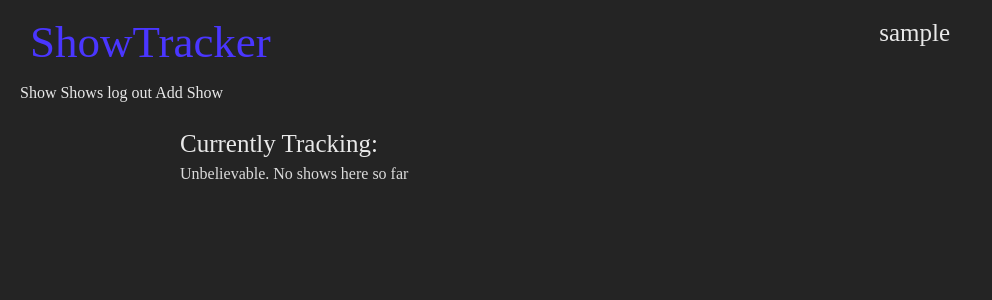
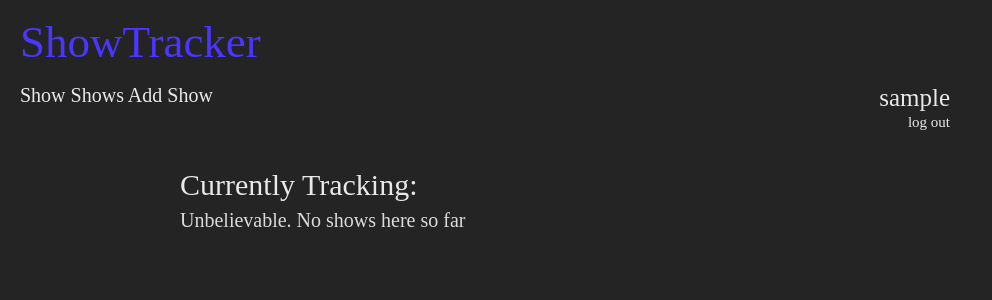
Before and after one commit to Dostoy320/ShowTracker, a Flask app: page / in a window 1280 px wide. Shown: the top 300 px of the page, without its empty margins (0-992 px from the left). Run offline with Flask 2, Linux system fonts and the light colour scheme; the visitor is signed in with stand-in values (Sample User, id 1); data that the repository does not hold is empty; some libraries are stand-ins or nearby versions.

```diff
--- a/showtracker/static/css/st_style/sass/style.scss
+++ b/showtracker/static/css/st_style/sass/style.scss
@@ -58,6 +58,7 @@ $ninesixty-columns: 12;
 body {
     background-color: $background-base;
     color: $base_text;
+    font-size: 20px;
 }
 
 #container {
@@ -71,6 +72,7 @@ body {
         border: $border_all;
         #persistent_logo {
             @include grid(4);
+            @include alpha;
             a {
                 text-decoration: none;
                 color: $base_color;         }
@@ -86,6 +88,9 @@ body {
             border: $border_all;
             float: right;
             text-align: right;
+            a {
+                font-size: 15px;
+            }
         }
     }
     /* End header */
@@ -96,6 +101,9 @@ body {
         float: left;
         margin-top: 30px;
         //height: 300px;
+        h3 {
+            font-size: 30px;
+        }
         #welcome {
             width: 100%;
             padding: 10px;
@@ -119,7 +127,7 @@ body {
         #show_detail {
             margin-top: 15px;
             margin-bottom: 10px;
-            padding: 5px;
+            //padding: 5px;
             line-height: 25px;
             @include border-radius(5px);
         }
@@ -207,6 +215,10 @@ body {
         @include clearfix;
         header {
             @include grid(6);
+            #persistent_logo {
+                @include grid(5);
+                @include alpha;
+            }
         }
         #main-content {
             @include grid(6);
@@ -235,7 +247,8 @@ body {
         header {
             @include grid(12);
             #persistent_logo {
-                @include grid(8);
+                @include grid(10);
+                @include alpha;
             }
         }
         #main-content {
--- a/showtracker/static/css/st_style/stylesheets/style.css
+++ b/showtracker/static/css/st_style/stylesheets/style.css
@@ -1,4 +1,4 @@
-/* line 17, ../../../../../../.rvm/gems/ruby-2.0.0-p353/gems/compass-0.12.2/frameworks/compass/stylesheets/compass/reset/_utilities.scss */
+/* line 17, ../../../../../../../../var/lib/gems/1.9.1/gems/compass-0.12.2/frameworks/compass/stylesheets/compass/reset/_utilities.scss */
 html, body, div, span, applet, object, iframe,
 h1, h2, h3, h4, h5, h6, p, blockquote, pre,
 a, abbr, acronym, address, big, cite, code,
@@ -20,45 +20,45 @@ time, mark, audio, video {
   vertical-align: baseline;
 }
 
-/* line 22, ../../../../../../.rvm/gems/ruby-2.0.0-p353/gems/compass-0.12.2/frameworks/compass/stylesheets/compass/reset/_utilities.scss */
+/* line 22, ../../../../../../../../var/lib/gems/1.9.1/gems/compass-0.12.2/frameworks/compass/stylesheets/compass/reset/_utilities.scss */
 html {
   line-height: 1;
 }
 
-/* line 24, ../../../../../../.rvm/gems/ruby-2.0.0-p353/gems/compass-0.12.2/frameworks/compass/stylesheets/compass/reset/_utilities.scss */
+/* line 24, ../../../../../../../../var/lib/gems/1.9.1/gems/compass-0.12.2/frameworks/compass/stylesheets/compass/reset/_utilities.scss */
 ol, ul {
   list-style: none;
 }
 
-/* line 26, ../../../../../../.rvm/gems/ruby-2.0.0-p353/gems/compass-0.12.2/frameworks/compass/stylesheets/compass/reset/_utilities.scss */
+/* line 26, ../../../../../../../../var/lib/gems/1.9.1/gems/compass-0.12.2/frameworks/compass/stylesheets/compass/reset/_utilities.scss */
 table {
   border-collapse: collapse;
   border-spacing: 0;
 }
 
-/* line 28, ../../../../../../.rvm/gems/ruby-2.0.0-p353/gems/compass-0.12.2/frameworks/compass/stylesheets/compass/reset/_utilities.scss */
+/* line 28, ../../../../../../../../var/lib/gems/1.9.1/gems/compass-0.12.2/frameworks/compass/stylesheets/compass/reset/_utilities.scss */
 caption, th, td {
   text-align: left;
   font-weight: normal;
   vertical-align: middle;
 }
 
-/* line 30, ../../../../../../.rvm/gems/ruby-2.0.0-p353/gems/compass-0.12.2/frameworks/compass/stylesheets/compass/reset/_utilities.scss */
+/* line 30, ../../../../../../../../var/lib/gems/1.9.1/gems/compass-0.12.2/frameworks/compass/stylesheets/compass/reset/_utilities.scss */
 q, blockquote {
   quotes: none;
 }
-/* line 103, ../../../../../../.rvm/gems/ruby-2.0.0-p353/gems/compass-0.12.2/frameworks/compass/stylesheets/compass/reset/_utilities.scss */
+/* line 103, ../../../../../../../../var/lib/gems/1.9.1/gems/compass-0.12.2/frameworks/compass/stylesheets/compass/reset/_utilities.scss */
 q:before, q:after, blockquote:before, blockquote:after {
   content: "";
   content: none;
 }
 
-/* line 32, ../../../../../../.rvm/gems/ruby-2.0.0-p353/gems/compass-0.12.2/frameworks/compass/stylesheets/compass/reset/_utilities.scss */
+/* line 32, ../../../../../../../../var/lib/gems/1.9.1/gems/compass-0.12.2/frameworks/compass/stylesheets/compass/reset/_utilities.scss */
 a img {
   border: none;
 }
 
-/* line 116, ../../../../../../.rvm/gems/ruby-2.0.0-p353/gems/compass-0.12.2/frameworks/compass/stylesheets/compass/reset/_utilities.scss */
+/* line 116, ../../../../../../../../var/lib/gems/1.9.1/gems/compass-0.12.2/frameworks/compass/stylesheets/compass/reset/_utilities.scss */
 article, aside, details, figcaption, figure, footer, header, hgroup, menu, nav, section, summary {
   display: block;
 }
@@ -105,9 +105,10 @@ a:hover {
 body {
   background-color: #242424;
   color: #dbdbdb;
+  font-size: 20px;
 }
 
-/* line 63, ../sass/style.scss */
+/* line 64, ../sass/style.scss */
 #container {
   display: inline;
   float: left;
@@ -120,7 +121,7 @@ body {
   border: 0px solid blue;
   /* End header */
 }
-/* line 68, ../sass/style.scss */
+/* line 69, ../sass/style.scss */
 #container header {
   display: inline;
   float: left;
@@ -130,20 +131,21 @@ body {
   margin-left: 0;
   border: 0px solid blue;
 }
-/* line 72, ../sass/style.scss */
+/* line 73, ../sass/style.scss */
 #container header #persistent_logo {
   display: inline;
   float: left;
   margin-left: 10px;
   margin-right: 10px;
   width: 300px;
+  margin-left: 0;
 }
-/* line 74, ../sass/style.scss */
+/* line 76, ../sass/style.scss */
 #container header #persistent_logo a {
   text-decoration: none;
   color: #4a36ff;
 }
-/* line 78, ../sass/style.scss */
+/* line 80, ../sass/style.scss */
 #container header #meta-nav {
   display: inline;
   float: left;
@@ -153,7 +155,7 @@ body {
   margin-left: 0;
   border: 0px solid blue;
 }
-/* line 83, ../sass/style.scss */
+/* line 85, ../sass/style.scss */
 #container header #user {
   display: inline;
   float: left;
@@ -165,7 +167,11 @@ body {
   float: right;
   text-align: right;
 }
-/* line 92, ../sass/style.scss */
+/* line 91, ../sass/style.scss */
+#container header #user a {
+  font-size: 15px;
+}
+/* line 97, ../sass/style.scss */
 #container #main-content {
   overflow: hidden;
   *zoom: 1;
@@ -174,7 +180,11 @@ body {
   float: left;
   margin-top: 30px;
 }
-/* line 99, ../sass/style.scss */
+/* line 104, ../sass/style.scss */
+#container #main-content h3 {
+  font-size: 30px;
+}
+/* line 107, ../sass/style.scss */
 #container #main-content #welcome {
   width: 100%;
   padding: 10px;
@@ -186,28 +196,27 @@ body {
   border-radius: 5px;
   border: 0px solid blue;
 }
-/* line 106, ../sass/style.scss */
+/* line 114, ../sass/style.scss */
 #container #main-content #shows {
   margin-top: 10px;
 }
-/* line 108, ../sass/style.scss */
+/* line 116, ../sass/style.scss */
 #container #main-content #shows li {
   margin-bottom: 3px;
 }
-/* line 110, ../sass/style.scss */
+/* line 118, ../sass/style.scss */
 #container #main-content #shows li a {
   text-decoration: none;
   color: #bfbfbf;
 }
-/* line 114, ../sass/style.scss */
+/* line 122, ../sass/style.scss */
 #container #main-content #shows li a:hover {
   color: #404040;
 }
-/* line 119, ../sass/style.scss */
+/* line 127, ../sass/style.scss */
 #container #main-content #show_detail {
   margin-top: 15px;
   margin-bottom: 10px;
-  padding: 5px;
   line-height: 25px;
   -webkit-border-radius: 5px;
   -moz-border-radius: 5px;
@@ -215,38 +224,38 @@ body {
   -o-border-radius: 5px;
   border-radius: 5px;
 }
-/* line 127, ../sass/style.scss */
+/* line 135, ../sass/style.scss */
 #container #main-content #search_results p {
   margin: 10px 0 10px 0;
 }
-/* line 131, ../sass/style.scss */
+/* line 139, ../sass/style.scss */
 #container #main-content #search_results ul li {
   margin-bottom: 5px;
 }
-/* line 136, ../sass/style.scss */
+/* line 144, ../sass/style.scss */
 #container #main-content #show_submit {
   margin-bottom: 10px;
 }
-/* line 139, ../sass/style.scss */
+/* line 147, ../sass/style.scss */
 #container #main-content #show_focus {
   overflow: hidden;
   *zoom: 1;
   text-align: center;
 }
-/* line 142, ../sass/style.scss */
+/* line 150, ../sass/style.scss */
 #container #main-content #show_focus h2 {
   font-size: 1.9em;
 }
-/* line 146, ../sass/style.scss */
+/* line 154, ../sass/style.scss */
 #container #main-content #season_list:nth-child(1) {
   border-radius: 5px;
   background-color: red;
 }
-/* line 150, ../sass/style.scss */
+/* line 158, ../sass/style.scss */
 #container #main-content #season_list {
   margin-bottom: 10px;
 }
-/* line 152, ../sass/style.scss */
+/* line 160, ../sass/style.scss */
 #container #main-content #season_list .season_select {
   margin: 0 0 5px 0;
   padding: 5px 0 5px 0;
@@ -256,13 +265,13 @@ body {
   cursor: pointer;
   text-align: center;
 }
-/* line 160, ../sass/style.scss */
+/* line 168, ../sass/style.scss */
 #container #main-content #season_list .season_select #episodes li {
   margin-bottom: 3px;
   background-color: #bdbdbd;
   color: #404040;
 }
-/* line 164, ../sass/style.scss */
+/* line 172, ../sass/style.scss */
 #container #main-content #season_list .season_select #episodes li div[class*='watched_'] {
   display: -moz-inline-stack;
   display: inline-block;
@@ -272,7 +281,7 @@ body {
   *display: inline;
   width: 80%;
 }
-/* line 167, ../sass/style.scss */
+/* line 175, ../sass/style.scss */
 #container #main-content #season_list .season_select #episodes li div[class*='watched_'] #overview {
   margin: 5px 0 10px 0;
   font-size: 20px;
@@ -280,7 +289,7 @@ body {
   text-align: left;
   line-height: 25px;
 }
-/* line 175, ../sass/style.scss */
+/* line 183, ../sass/style.scss */
 #container #main-content #season_list .season_select #episodes li .update_ep_status {
   display: -moz-inline-stack;
   display: inline-block;
@@ -290,15 +299,15 @@ body {
   *display: inline;
   width: 15%;
 }
-/* line 180, ../sass/style.scss */
+/* line 188, ../sass/style.scss */
 #container #main-content #season_list .season_select .watched_false {
   text-decoration: none;
 }
-/* line 183, ../sass/style.scss */
+/* line 191, ../sass/style.scss */
 #container #main-content #season_list .season_select .watched_true {
   color: rgba(0, 0, 0, 0.3);
 }
-/* line 187, ../sass/style.scss */
+/* line 195, ../sass/style.scss */
 #container #main-content #season_list .season_select:nth-child(1) {
   -moz-border-radius-topleft: 5px;
   -webkit-border-top-left-radius: 5px;
@@ -307,7 +316,7 @@ body {
   -webkit-border-top-right-radius: 5px;
   border-top-right-radius: 5px;
 }
-/* line 190, ../sass/style.scss */
+/* line 198, ../sass/style.scss */
 #container #main-content #season_list .season_select:last-child {
   -moz-border-radius-bottomleft: 5px;
   -webkit-border-bottom-left-radius: 5px;
@@ -316,7 +325,7 @@ body {
   -webkit-border-bottom-right-radius: 5px;
   border-bottom-right-radius: 5px;
 }
-/* line 195, ../sass/style.scss */
+/* line 203, ../sass/style.scss */
 #container #main-content form[name='login'] label {
   display: inline;
   float: left;
@@ -327,7 +336,7 @@ body {
 
 /* End container */
 @media only screen and (min-width: 480px) {
-  /* line 205, ../sass/style.scss */
+  /* line 213, ../sass/style.scss */
   #container {
     display: inline;
     float: left;
@@ -337,7 +346,7 @@ body {
     overflow: hidden;
     *zoom: 1;
   }
-  /* line 208, ../sass/style.scss */
+  /* line 216, ../sass/style.scss */
   #container header {
     display: inline;
     float: left;
@@ -345,7 +354,16 @@ body {
     margin-right: 10px;
     width: 460px;
   }
-  /* line 211, ../sass/style.scss */
+  /* line 218, ../sass/style.scss */
+  #container header #persistent_logo {
+    display: inline;
+    float: left;
+    margin-left: 10px;
+    margin-right: 10px;
+    width: 380px;
+    margin-left: 0;
+  }
+  /* line 223, ../sass/style.scss */
   #container #main-content {
     display: inline;
     float: left;
@@ -353,7 +371,7 @@ body {
     margin-right: 10px;
     width: 460px;
   }
-  /* line 213, ../sass/style.scss */
+  /* line 225, ../sass/style.scss */
   #container #main-content #welcome {
     display: inline;
     float: left;
@@ -363,7 +381,7 @@ body {
   }
 }
 @media only screen and (min-width: 640px) {
-  /* line 221, ../sass/style.scss */
+  /* line 233, ../sass/style.scss */
   #container {
     display: inline;
     float: left;
@@ -371,7 +389,7 @@ body {
     margin-right: 10px;
     width: 620px;
   }
-  /* line 223, ../sass/style.scss */
+  /* line 235, ../sass/style.scss */
   #container header {
     display: inline;
     float: left;
@@ -379,7 +397,7 @@ body {
     margin-right: 10px;
     width: 620px;
   }
-  /* line 226, ../sass/style.scss */
+  /* line 238, ../sass/style.scss */
   #container #main-content {
     display: inline;
     float: left;
@@ -389,7 +407,7 @@ body {
   }
 }
 @media only screen and (min-width: 960px) {
-  /* line 233, ../sass/style.scss */
+  /* line 245, ../sass/style.scss */
   #container {
     display: inline;
     float: left;
@@ -397,7 +415,7 @@ body {
     margin-right: 10px;
     width: 940px;
   }
-  /* line 235, ../sass/style.scss */
+  /* line 247, ../sass/style.scss */
   #container header {
     display: inline;
     float: left;
@@ -405,15 +423,16 @@ body {
     margin-right: 10px;
     width: 940px;
   }
-  /* line 237, ../sass/style.scss */
+  /* line 249, ../sass/style.scss */
   #container header #persistent_logo {
     display: inline;
     float: left;
     margin-left: 10px;
     margin-right: 10px;
-    width: 620px;
+    width: 780px;
+    margin-left: 0;
   }
-  /* line 241, ../sass/style.scss */
+  /* line 254, ../sass/style.scss */
   #container #main-content {
     position: relative;
     left: 160px;
--- a/showtracker/templates/layout.html
+++ b/showtracker/templates/layout.html
@@ -12,12 +12,12 @@
 	<div id='user'>
 	{% if session.username %}
 		<h3>{{ session.username }}</h3>
+		<a href="{{ url_for('logout') }}">log out</a>
 	{% endif %}
 	</div>
 	<div id='meta-nav'>
 	{% if session.username %}
 	  <a href="{{ url_for('show_shows') }}">Show Shows</a>
-	  <a href="{{ url_for('logout') }}">log out</a>
 	  <a href="{{ url_for('new_show') }}">Add Show</a>
 	{% endif %}
 	</div>
```
Also changed, not shown: showtracker/views.py (+17 -12 lines).
